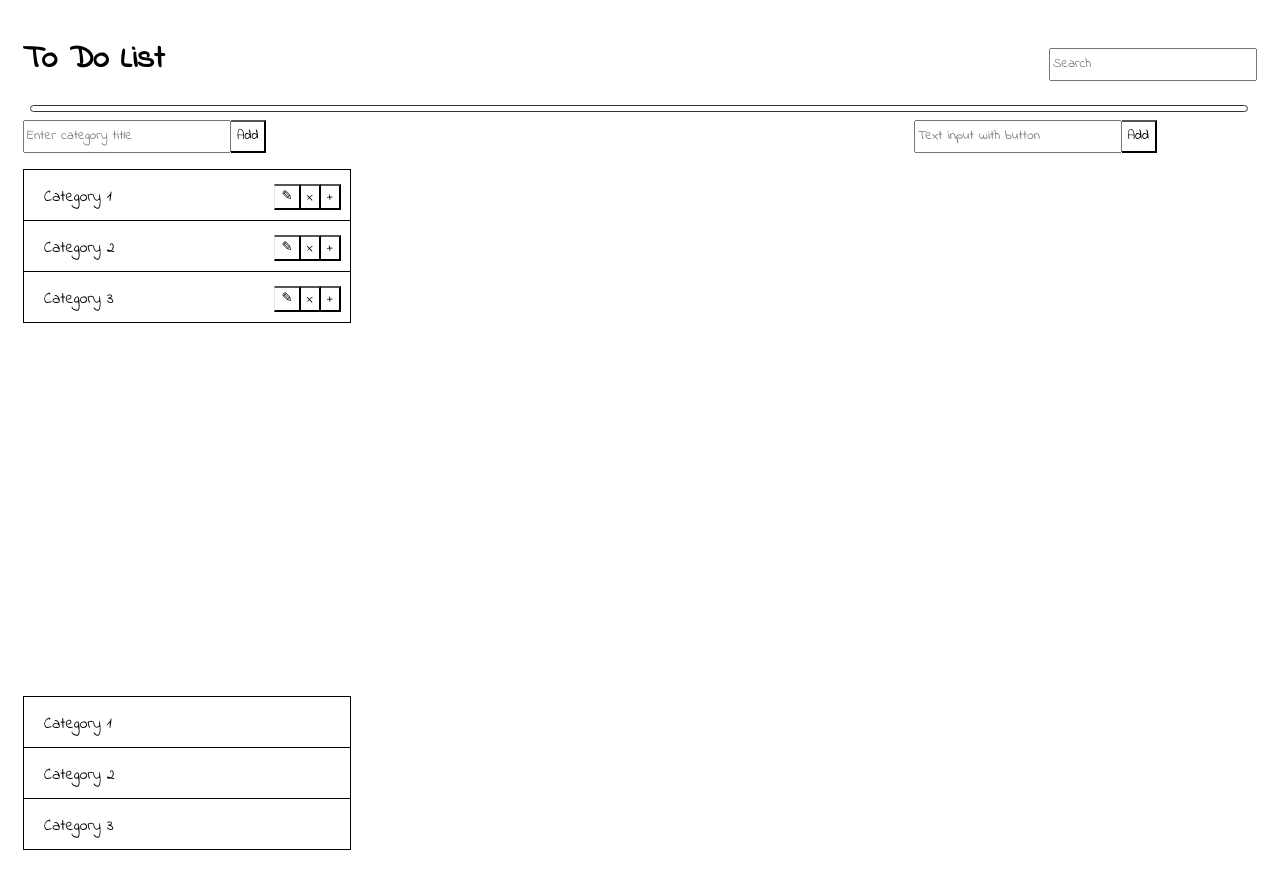
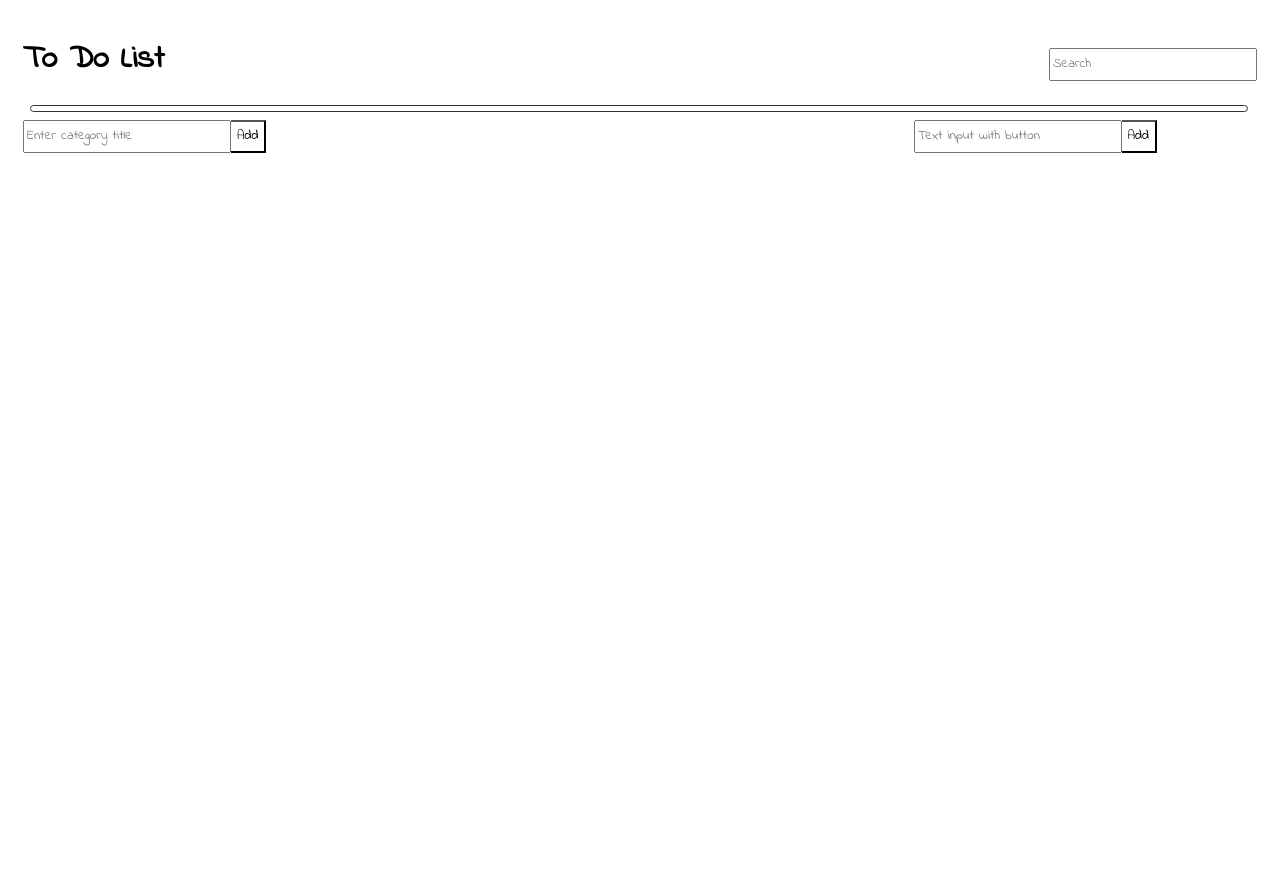
Before and after one commit to MaximGordiyenko/to-do-list, a React (Create React App) app: page / in a window 1280 px wide. Shown: the top 876 px of the page. After the commit the page ends 800 px from the top, so only its background shows below. Built offline with nearby package versions, Linux system fonts and the light colour scheme.

Commit message:
functionality for category and task

```diff
--- /dev/null
+++ b/src/Actions/categoryAction.js
@@ -0,0 +1,11 @@
+import {ADD_CATEGORY, DELETE_CATEGORY} from './types';
+
+export const createCategory = ({value}) => ({
+  type: ADD_CATEGORY,
+  value,
+});
+
+export const deleteCategory = id => ({
+  type: DELETE_CATEGORY,
+  id,
+});
--- a/src/Actions/types.js
+++ b/src/Actions/types.js
@@ -1,2 +1,4 @@
 export const ADD_TASK = 'ADD_TASK';
 export const DELETE_TASK = 'DELETE_TASK';
+export const ADD_CATEGORY = 'ADD_CATEGORY';
+export const DELETE_CATEGORY = 'DELETE_CATEGORY';
--- a/src/Components/ItemCategory.js
+++ b/src/Components/CategoryList.js
@@ -2,15 +2,15 @@ import React from 'react';
 import Button from "./Button";
 import '../style/ItemCategory.css';
 
-const ItemCategory = ({items, action}) => (
+const CategoryList = ({category, action, deleteCategory}) => (
     <ul className='list'>
-      {items.map((item, id) =>
+      {category.map((item) =>
           <li className='item'
-              key={id}>{item.value}
+              key={item.id}>{item.value}
             <div className='btns'>
               <Button action={action}
                       title={'\u270E'}/>
-              <Button action={action}
+              <Button action={() => deleteCategory(item.id)}
                       title={'x'}/>
               <Button action={action}
                       title={'+'}/>
@@ -20,4 +20,4 @@ const ItemCategory = ({items, action}) => (
     </ul>
 );
 
-export default ItemCategory;
+export default CategoryList;
--- a/src/Components/List.js
+++ b/src/Components/TaskList.js
@@ -3,20 +3,19 @@ import '../style/List.css'
 import Checkbox from "./Checkbox";
 import Button from "./Button";
 
-const List = ({task, checkbox, deleteTask}) => (
+const TaskList = ({task, checkbox, deleteTask}) => (
     <ul className='list'>
-      {task.map((item, id) =>
-          <li className='item' key={id}>
+      {task.map((item) =>
+          <li className='item' key={item.id}>
             <Checkbox type={"checkbox"}
                       checked={item.completed}
                       value={item.value}
                       action={checkbox}
             />
-            <Button
-                    title={'\u270E'}
+            <Button title={'\u270E'}
                     className='plus'
             />
-            <Button action={deleteTask}
+            <Button action={() => deleteTask(item.id)}
                     title={'\u232B'}
                     className='plus'
             />
@@ -25,4 +24,4 @@ const List = ({task, checkbox, deleteTask}) => (
     </ul>
 );
 
-export default List;
+export default TaskList;
--- a/src/Container/Categories.js
+++ b/src/Container/Categories.js
@@ -1,59 +1,32 @@
 import React, {Component} from 'react';
+import {connect} from "react-redux";
+import '../style/Categories.css';
 import Input from "../Components/Input";
 import Button from "../Components/Button";
-import '../style/Categories.css';
-import ItemCategory from "../Components/ItemCategory";
-import SubItem from "../Components/SubItem";
+import CategoryList from "../Components/CategoryList";
+// import SubItem from "../Components/SubItem";
+import {createCategory, deleteCategory} from '../Actions/categoryAction'
 
 class Categories extends Component {
   state = {
     value: "",
-    items: [
-      {
-        value: "Category 1",
-        isOpen: false,
-        submenu: [
-          {value: "Sub 1",},
-          {value: "Sub 2",},
-        ],
-      },
-      {
-        value: "Category 2",
-        isOpen: false,
-        subItem: 2,
-        submenu: [
-          {value: "Sub 1",},
-          {value: "Sub 2",},
-        ],
-      },
-      {
-        value: "Category 3",
-        isOpen: false,
-        subItem: 3,
-        submenu: [
-          {value: "Sub 1",},
-          {value: "Sub 2",},
-        ],
-      },
-    ]
   };
 
   handleChange = (e) => {
     this.setState({
       value: e.target.value,
     });
-    console.log(e.target.value);
   };
 
   handleSubmit = (e) => {
     e.preventDefault();
-    if (this.state.value) {
+    const {category, createCategory} = this.props;
+    const isExistTask = category.map(i => i.value).includes(this.state.value);
+    const isEmpty = this.state.value !== '';
+    if (!isExistTask && isEmpty) {
+      createCategory(this.state);
       this.setState({
         value: '',
-        items: [...this.state.items, {
-          value: this.state.value, isOpen: false,
-        }
-        ],
       });
     } else {
       alert('Add task please!');
@@ -68,8 +41,14 @@ class Categories extends Component {
     this.setState({})
   };
 
+  handleDelete = id => {
+    const {deleteCategory} = this.props;
+    deleteCategory(id);
+  };
+
   render() {
-    const {items, value} = this.state;
+    const {value} = this.state;
+    const {category} = this.props;
     return (
         <>
           <div className='category-container'>
@@ -85,15 +64,28 @@ class Categories extends Component {
                       title={"Add"}
               />
             </div>
-            <ItemCategory items={items}
+            <CategoryList category={category}
                           action={this.handleAddSub}
+                          deleteCategory={this.handleDelete}
             />
-            <SubItem items={items}
-            />
+            {/*<SubItem items={category}
+            />*/}
           </div>
         </>
     );
   }
 }
 
-export default Categories;
+const mapStateToProps = state => ({
+  category: state.category
+});
+
+const mapDispatchToProps = {
+  createCategory,
+  deleteCategory,
+};
+
+export default connect(
+    mapStateToProps,
+    mapDispatchToProps,
+)(Categories);
--- a/src/Container/Tasks.js
+++ b/src/Container/Tasks.js
@@ -1,7 +1,7 @@
 import React, {Component} from 'react';
 import {connect} from "react-redux";
 import Progressbar from "../Components/Progressbar";
-import List from "../Components/List";
+import TaskList from "../Components/TaskList";
 import Button from "../Components/Button";
 import Input from "../Components/Input";
 import {createTask, deleteTask} from '../Actions/taskAction';
@@ -43,10 +43,10 @@ class Tasks extends Component {
       tasks,
     });
   };
-
-  handleDelete = () => {
-    const {task, deleteTask} = this.props;
-    deleteTask(task.id);
+//https://stackoverflow.com/questions/55357974/payload-undefined-when-try-to-delete-selected-id
+  handleDelete = (id) => {
+    const {deleteTask} = this.props;
+    deleteTask(id);
   };
 
   render() {
@@ -75,9 +75,9 @@ class Tasks extends Component {
               />{" "}
             </div>
 
-            <List task={task}
-                  checkbox={this.handleCheckbox}
-                  deleteTask={this.handleDelete}
+            <TaskList task={task}
+                      checkbox={this.handleCheckbox}
+                      deleteTask={this.handleDelete}
             />
           </div>
         </>
@@ -96,4 +96,5 @@ const mapDispatchToProps = {
 
 export default connect(
     mapStateToProps,
-    mapDispatchToProps)(Tasks);
+    mapDispatchToProps
+)(Tasks);
--- /dev/null
+++ b/src/Reducers/categoryReducer.js
@@ -0,0 +1,20 @@
+import {ADD_CATEGORY, DELETE_CATEGORY} from "../Actions/types";
+import uuidv4 from "uuid/v4";
+
+const categoryReducer = (state=[], {type, value, id}) => {
+  switch (type) {
+    case ADD_CATEGORY:
+      return [...state, {
+        value: value,
+        id: uuidv4(),
+      }];
+
+    case DELETE_CATEGORY:
+      return [...state.filter(item => item.id !== id)];
+
+    default:
+      return state
+  }
+};
+
+export default categoryReducer;
--- a/src/Reducers/index.js
+++ b/src/Reducers/index.js
@@ -1,6 +1,8 @@
 import {combineReducers} from "redux";
 import taskReducer from './taskReducer';
+import categoryReducer from './categoryReducer';
 
 export const rootReducer = combineReducers({
-  task: taskReducer
+  task: taskReducer,
+  category: categoryReducer,
 });
--- a/src/Reducers/taskReducer.js
+++ b/src/Reducers/taskReducer.js
@@ -11,7 +11,7 @@ const taskReducer = (state = [], {type, value, id}) => {
       }];
 
     case DELETE_TASK:
-      return [...state];
+      return [...state.filter(todo => todo.id !== id)];
 
     default:
       return state;
```
